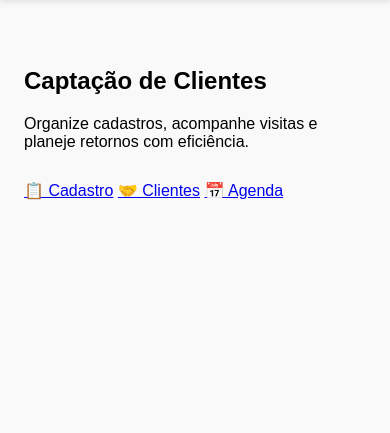
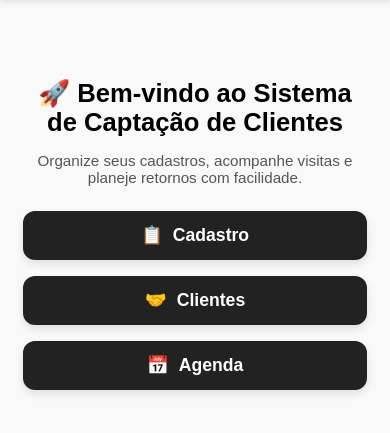
Before and after one commit to RodrigoFrancoBatata/captacao-app, a Flask app: page / in a window 390 px wide. Shown: the part 107-540 px from the top of the page. Run offline with Flask 3, Linux system fonts and the light colour scheme.

Commit message:
Atualiza layout da home para visual estilo aplicativo mobile premium

```diff
--- a/templates/home.html
+++ b/templates/home.html
@@ -1,14 +1,52 @@
 {% extends "base.html" %}
 
 {% block content %}
-<div class="container" style="margin-top: 40px;">
-  <h2>Captação de Clientes</h2>
-  <p>Organize cadastros, acompanhe visitas e planeje retornos com eficiência.</p>
+<div class="container" style="margin-top: 50px; text-align: center;">
+  <h2 style="font-size: 1.6rem; margin-bottom: 10px;">🚀 Bem-vindo ao Sistema de Captação de Clientes</h2>
+  <p style="font-size: 0.95rem; color: #555; margin-bottom: 25px;">
+    Organize seus cadastros, acompanhe visitas e planeje retornos com facilidade.
+  </p>
 
-  <div style="margin-top: 30px;">
-    <a href="/cadastro" class="home-btn">📋 Cadastro</a>
-    <a href="/clientes" class="home-btn">🤝 Clientes</a>
-    <a href="/agenda" class="home-btn">📅 Agenda</a>
+  <div style="display: flex; flex-direction: column; gap: 16px; align-items: center;">
+    <a href="/cadastro" class="home-btn-app">
+      <span>📋</span><strong>Cadastro</strong>
+    </a>
+    <a href="/clientes" class="home-btn-app">
+      <span>🤝</span><strong>Clientes</strong>
+    </a>
+    <a href="/agenda" class="home-btn-app">
+      <span>📅</span><strong>Agenda</strong>
+    </a>
   </div>
 </div>
+
+<style>
+  .home-btn-app {
+    display: flex;
+    justify-content: center;
+    align-items: center;
+    gap: 10px;
+    font-size: 1.1rem;
+    padding: 14px 22px;
+    width: 90%;
+    max-width: 300px;
+    background: #222;
+    color: white;
+    border-radius: 12px;
+    text-decoration: none;
+    box-shadow: 0 4px 8px rgba(0,0,0,0.1);
+    transition: all 0.2s ease-in-out;
+  }
+
+  .home-btn-app:hover {
+    background: #444;
+    transform: scale(1.02);
+  }
+
+  @media (min-width: 600px) {
+    .home-btn-app {
+      font-size: 1.2rem;
+    }
+  }
+</style>
 {% endblock %}
```
